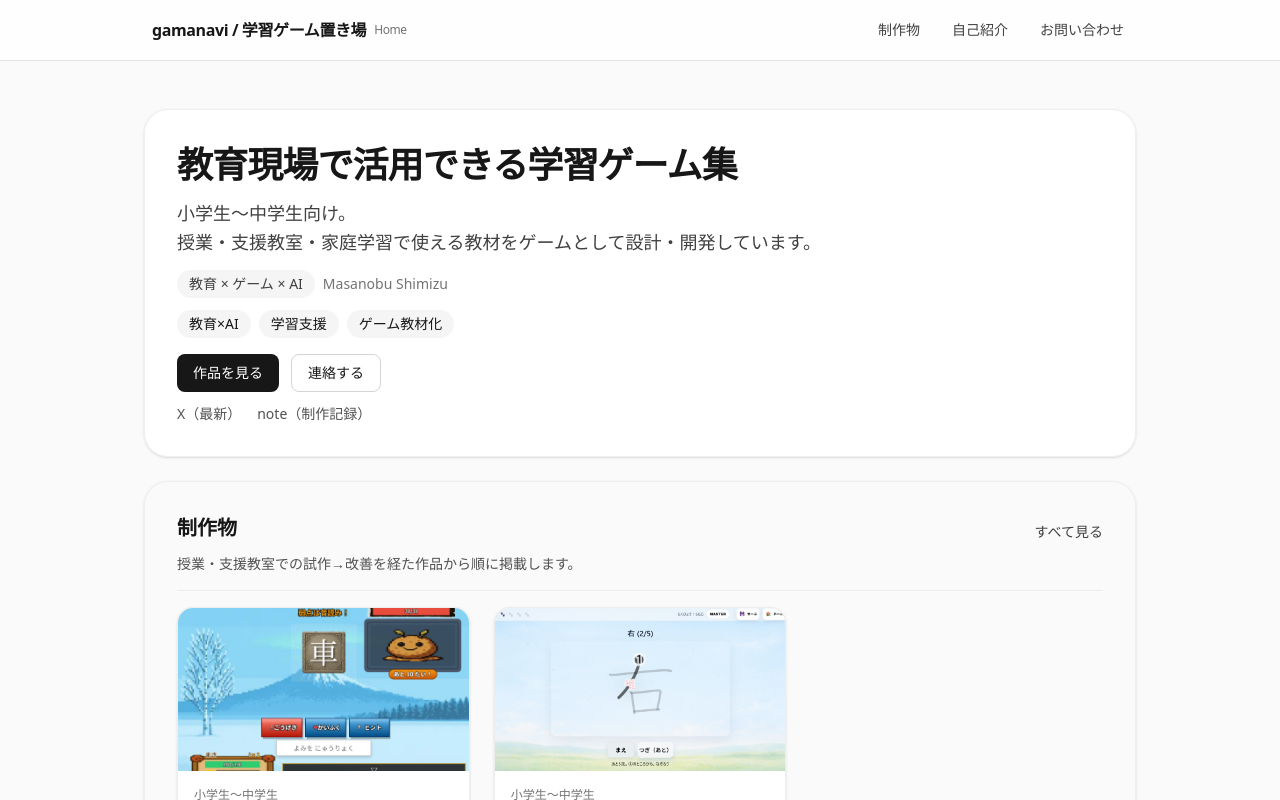
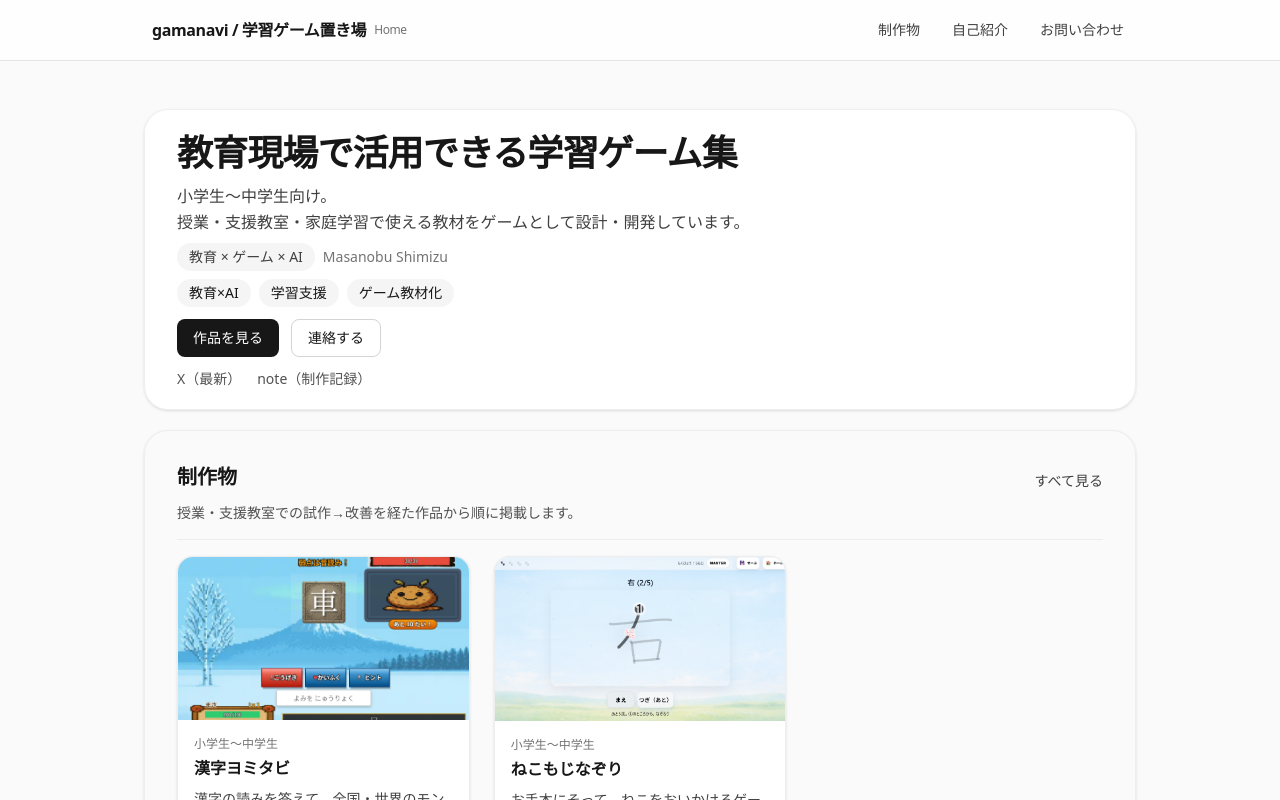
Before and after one commit to shimimasa/gamanavi-portfolio, a Next.js app: page / in a window 1280 px wide. Shown: the top 800 px of the page. Built offline with nearby package versions, Linux system fonts and the light colour scheme.

Commit message:
refactor: enhance homepage layout by adjusting spacing and improving text alignment for better readability

```diff
--- a/src/app/page.js
+++ b/src/app/page.js
@@ -10,21 +10,21 @@ export default function HomePage() {
 
   return (
     // 上：ヒーロー / 下：制作物（横いっぱい）の上下分離にする
-    <div className="space-y-6">
-      <section className="rounded-3xl border border-neutral-200/60 bg-white/90 p-6 shadow-sm sm:p-8">
+    <div className="space-y-5">
+      <section className="rounded-3xl border border-neutral-200/60 bg-white/90 px-6 py-4 shadow-sm sm:px-8 sm:py-5">
 
         {/* Step1: ファーストビューを「3秒で伝わる」形に寄せる */}
         <h1 className="text-2xl font-semibold leading-tight tracking-tight sm:text-4xl">
           教育現場で活用できる学習ゲーム集
         </h1>
 
-        <p className="mt-3 text-base leading-relaxed text-neutral-700 sm:text-lg">
+        <p className="mt-2 text-base leading-relaxed text-neutral-700">
           小学生〜中学生向け。
           <br className="hidden sm:block" />
           授業・支援教室・家庭学習で使える教材をゲームとして設計・開発しています。
         </p>
 
-        <div className="mt-3 flex flex-wrap items-center gap-2">
+        <div className="mt-2 flex flex-wrap items-center gap-2">
           <span className="rounded-full bg-neutral-100 px-3 py-1 text-sm text-neutral-700">
             教育 × ゲーム × AI
           </span>
@@ -32,14 +32,14 @@ export default function HomePage() {
           <span className="text-sm text-neutral-500">{profile.name}</span>
         </div>
 
-        <div className="mt-3 flex flex-wrap gap-2">
+        <div className="mt-2 flex flex-wrap gap-2">
           {profile.focus.map((f) => (
             <span key={f} className="rounded-full bg-neutral-100 px-3 py-1 text-sm">
               {f}
             </span>
           ))}
         </div>
-        <div className="mt-4 flex flex-wrap gap-3">
+        <div className="mt-3 flex flex-wrap gap-3">
           <Link
             href="/works"
             className="inline-flex items-center justify-center rounded-lg bg-neutral-900 px-4 py-2 text-sm font-medium text-white hover:bg-neutral-800 focus-visible:outline-none focus-visible:ring-2 focus-visible:ring-neutral-900 focus-visible:ring-offset-2"
```
